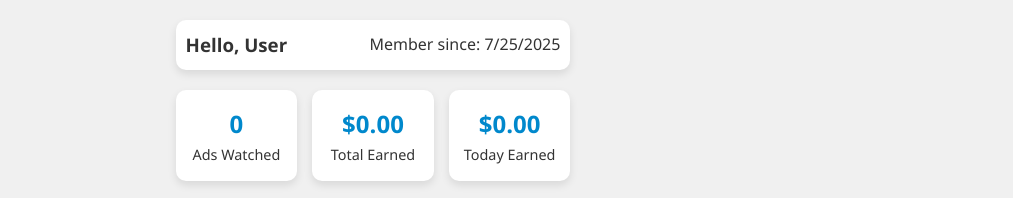
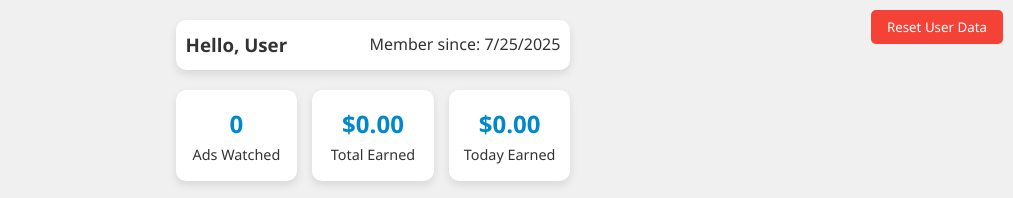
Before and after one commit to prosenjit420/Watchandearn, a plain HTML site: page index.html in a window 1280 px wide. Shown: the top 198 px of the page, without its empty margins (267-1280 px from the left). Drawn offline with Linux system fonts and the light colour scheme.

Commit message:
Update index.html

```diff
--- a/index.html
+++ b/index.html
@@ -1434,5 +1434,6 @@
             <button class="btn" style="width: 100%;" id="close-success-modal">OK</button>
         </div>
     </div>
+    <button onclick="resetUserData()" style="position:fixed;top:10px;right:10px;z-index:2000;background:#f44336;color:#fff;padding:8px 16px;border:none;border-radius:5px;cursor:pointer;">Reset User Data</button>
 </body>
 </html>
```
